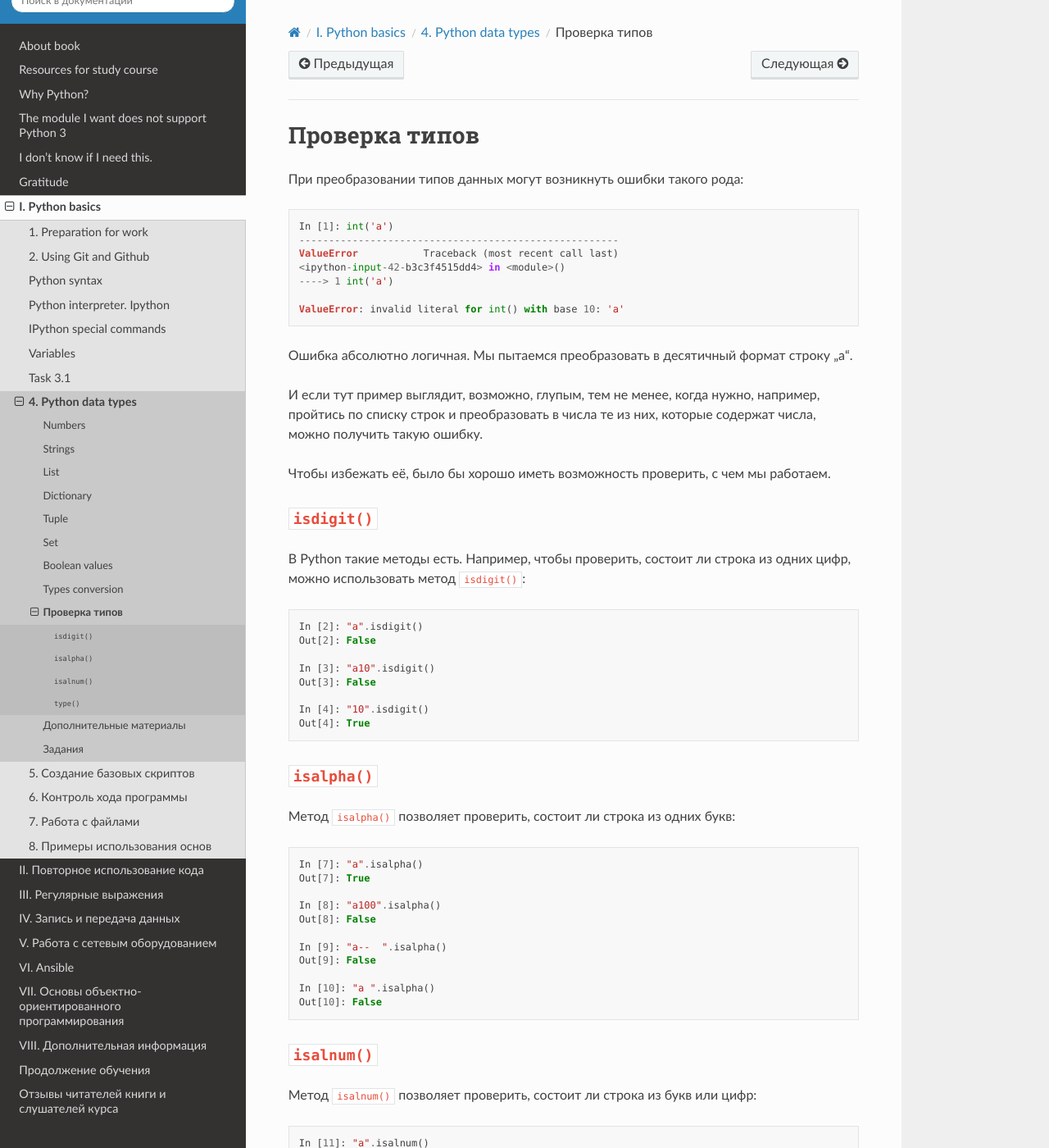
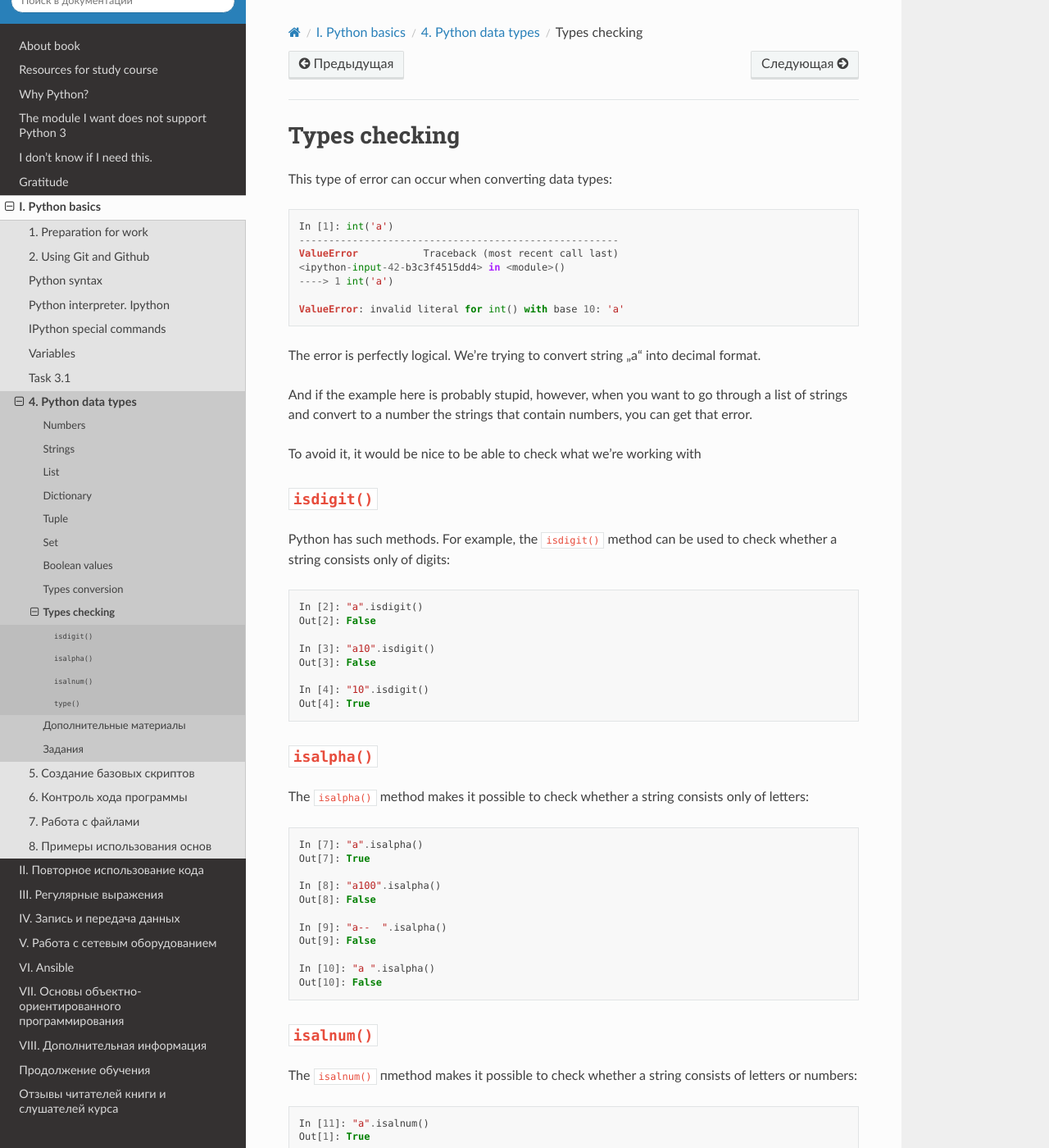
Before and after one commit to Aidar5/nattoeng, a Sphinx documentation site: the page built from docs/source/book/04_data_structures/9a_check_type.rst, in a window 1280 px wide and 1400 px high. Shown: the whole window at 82% size. Built offline with Sphinx 7.4.7 and the Read the Docs theme 2.0.0, drawn with Linux system fonts in a browser that asks for light colours; pages that are not in the unit, such as notebooks, are missing from menus; some of the changed text lies outside the part shown.

Commit message:
Update 9a_check_type.rst

```diff
--- a/docs/source/book/04_data_structures/9a_check_type.rst
+++ b/docs/source/book/04_data_structures/9a_check_type.rst
@@ -1,7 +1,7 @@
-Проверка типов
+Types checking
 ~~~~~~~~~~~~~~
 
-При преобразовании типов данных могут возникнуть ошибки такого рода:
+This type of error can occur when converting data types:
 
 .. code:: python
 
@@ -13,21 +13,16 @@
 
     ValueError: invalid literal for int() with base 10: 'a'
 
-Ошибка абсолютно логичная. Мы пытаемся преобразовать в десятичный формат
-строку 'a'.
+The error is perfectly logical. We’re trying to convert string 'a' into decimal format.
 
-И если тут пример выглядит, возможно, глупым, тем не менее, когда нужно,
-например, пройтись по списку строк и преобразовать в числа те из них,
-которые содержат числа, можно получить такую ошибку.
+And if the example here is probably stupid, however, when you want to go through a list of strings and convert to a number the strings that contain numbers, you can get that error.
 
-Чтобы избежать её, было бы хорошо иметь возможность проверить, с чем мы
-работаем.
+To avoid it, it would be nice to be able to check what we’re working with
 
 ``isdigit()``
 ^^^^^^^^^^^^^
 
-В Python такие методы есть. Например, чтобы проверить, состоит ли строка
-из одних цифр, можно использовать метод ``isdigit()``:
+Python has such methods. For example, the ``isdigit()`` method can be used to check whether a string consists only of digits:
 
 .. code:: python
 
@@ -44,8 +39,7 @@
 ``isalpha()``
 ^^^^^^^^^^^^^
 
-Метод ``isalpha()`` позволяет проверить, состоит ли строка из одних
-букв:
+The ``isalpha()`` method makes it possible to check whether a string consists only of letters:
 
 .. code:: python
 
@@ -64,8 +58,7 @@
 ``isalnum()``
 ^^^^^^^^^^^^^
 
-Метод ``isalnum()`` позволяет проверить, состоит ли строка из букв или
-цифр:
+The ``isalnum()`` пmethod makes it possible to check whether a string consists of letters or numbers:
 
 .. code:: python
 
@@ -78,14 +71,11 @@
 ``type()``
 ^^^^^^^^^^
 
-Иногда, в зависимости от результата, библиотека или функция может
-выводить разные типы объектов. Например, если объект один, возвращается
-строка, если несколько, то возвращается кортеж.
+Sometimes, depending on the result, a library or function can output different types of objects. For example, if an there is one object a string is returned, if several a tuple is returned.
 
-Нам же надо построить ход программы по-разному, в зависимости от того,
-была ли возвращена строка или кортеж.
+We have to construct the program in different ways, depending on whether a string or a tuple has been returned.
 
-В этом может помочь функция ``type()``:
+The ``type()`` function can help:
 
 .. code:: python
 
@@ -95,7 +85,7 @@
     In [14]: type("string") is str
     Out[14]: True
 
-Аналогично с кортежем (и другими типами данных):
+Similar to tuple (and other data types):
 
 .. code:: python
 
```
